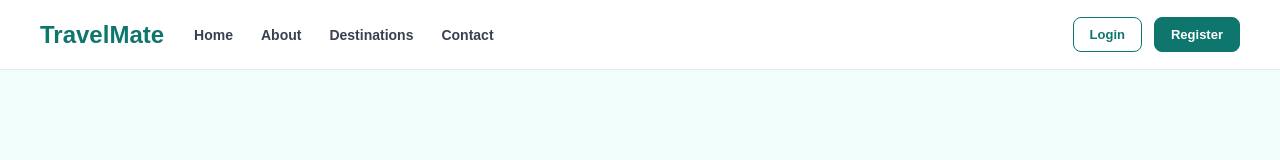
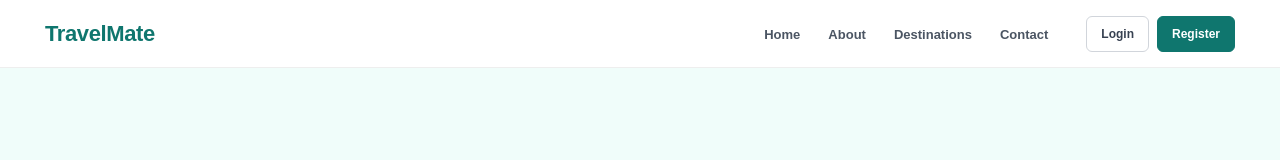
Before and after one commit to Divya-Bhandari/learning, a React (Vite) app in the folder TravelMate/TravelMate/: page / in a window 1280 px wide. Shown: the top 160 px of the page. Built offline with nearby package versions, Linux system fonts and the light colour scheme.

Commit message:
Improve navigation

```diff
--- a/TravelMate/TravelMate/src/components/layout/Navbar/Navbar.css
+++ b/TravelMate/TravelMate/src/components/layout/Navbar/Navbar.css
@@ -1,51 +1,54 @@
 .navbar {
   width: 100%;
-  min-height: 70px;
-  padding: 0 40px;
+  height: 68px;
+  padding: 0 45px;
+
   display: flex;
   align-items: center;
   justify-content: space-between;
-  gap: 30px;
+
   background: #ffffff;
-  border-bottom: 1px solid #e5e7eb;
-  box-sizing: border-box;
+  border-bottom: 1px solid #eeeeee;
+
   position: relative;
   z-index: 1000;
 }
 
-.logo {
-  flex-shrink: 0;
-}
+/* Logo */
 
 .logo a {
   color: #0f766e;
-  font-size: 24px;
+  font-size: 22px;
   font-weight: 800;
   text-decoration: none;
+  letter-spacing: -0.4px;
 }
+
+/* Navigation */
 
 .navbar-content {
   display: flex;
   align-items: center;
-  justify-content: space-between;
-  flex: 1;
-  gap: 30px;
+  gap: 38px;
 }
 
 .nav-links {
   display: flex;
   align-items: center;
   gap: 28px;
+
   margin: 0;
   padding: 0;
+
   list-style: none;
 }
 
 .nav-links a {
-  color: #374151;
-  font-size: 14px;
+  color: #4b5563;
+  font-size: 13px;
   font-weight: 600;
   text-decoration: none;
+
   transition: color 0.2s ease;
 }
 
@@ -53,43 +56,43 @@
   color: #0f766e;
 }
 
+/* Auth */
+
 .navbar-auth {
   display: flex;
   align-items: center;
-  gap: 12px;
-}
-
-.navbar-user {
-  color: #374151;
-  font-size: 14px;
-  font-weight: 600;
-  white-space: nowrap;
+  gap: 8px;
 }
 
 .login-btn,
 .register-btn,
 .logout-btn {
-  padding: 9px 16px;
-  border-radius: 8px;
+  height: 36px;
+  padding: 0 14px;
+
+  display: inline-flex;
+  align-items: center;
+  justify-content: center;
+
+  border-radius: 6px;
+
   font-family: inherit;
-  font-size: 13px;
+  font-size: 12px;
   font-weight: 700;
   text-decoration: none;
-  cursor: pointer;
-  transition:
-    background 0.2s ease,
-    color 0.2s ease,
-    border-color 0.2s ease;
+
+  box-sizing: border-box;
 }
 
 .login-btn {
-  border: 1px solid #0f766e;
+  border: 1px solid #d1d5db;
   background: #ffffff;
-  color: #0f766e;
+  color: #374151;
 }
 
 .login-btn:hover {
-  background: #f0fdfa;
+  border-color: #0f766e;
+  color: #0f766e;
 }
 
 .register-btn,
@@ -101,36 +104,32 @@
 
 .register-btn:hover,
 .logout-btn:hover {
+  background: #115e59;
   border-color: #115e59;
-  background: #115e59;
 }
 
-.logout-btn {
-  border: none;
+.navbar-user {
+  margin-right: 5px;
+  color: #4b5563;
+  font-size: 12px;
+  font-weight: 600;
 }
+
+/* Mobile button */
 
 .navbar-menu-button {
   display: none;
-  padding: 8px 10px;
-  border: 1px solid #d1d5db;
-  border-radius: 8px;
-  background: #ffffff;
-  color: #374151;
-  font-size: 20px;
-  line-height: 1;
 }
 
-/* =========================
-   TABLET
-========================= */
+/* Tablet */
 
-@media (max-width: 950px) {
+@media (max-width: 900px) {
   .navbar {
     padding: 0 25px;
   }
 
   .navbar-content {
-    gap: 18px;
+    gap: 20px;
   }
 
   .nav-links {
@@ -138,29 +137,44 @@
   }
 }
 
-/* =========================
-   MOBILE
-========================= */
+/* Mobile */
 
-@media (max-width: 768px) {
+@media (max-width: 700px) {
   .navbar {
-    min-height: 65px;
-    padding: 0 20px;
+    height: 64px;
+    padding: 0 18px;
     flex-wrap: wrap;
   }
 
   .navbar-menu-button {
-    display: block;
+    width: 38px;
+    height: 36px;
+
+    display: flex;
+    align-items: center;
+    justify-content: center;
+
+    border: 1px solid #d1d5db;
+    border-radius: 6px;
+
+    background: #ffffff;
+    color: #374151;
+
+    font-size: 18px;
   }
 
   .navbar-content {
     width: 100%;
     display: none;
+
     flex-direction: column;
     align-items: stretch;
-    gap: 20px;
-    padding: 20px 0;
-    border-top: 1px solid #e5e7eb;
+    gap: 15px;
+
+    padding: 18px 0;
+
+    background: #ffffff;
+    border-top: 1px solid #eeeeee;
   }
 
   .navbar-content.open {
@@ -180,16 +194,16 @@
 
   .nav-links a {
     display: block;
-    padding: 12px 5px;
+    padding: 11px 4px;
   }
 
   .navbar-auth {
     width: 100%;
     flex-direction: column;
-    align-items: stretch;
   }
 
   .navbar-user {
+    margin: 0 0 5px;
     text-align: center;
   }
 
@@ -197,8 +211,6 @@
   .register-btn,
   .logout-btn {
     width: 100%;
-    text-align: center;
-    box-sizing: border-box;
   }
 }
 
```
